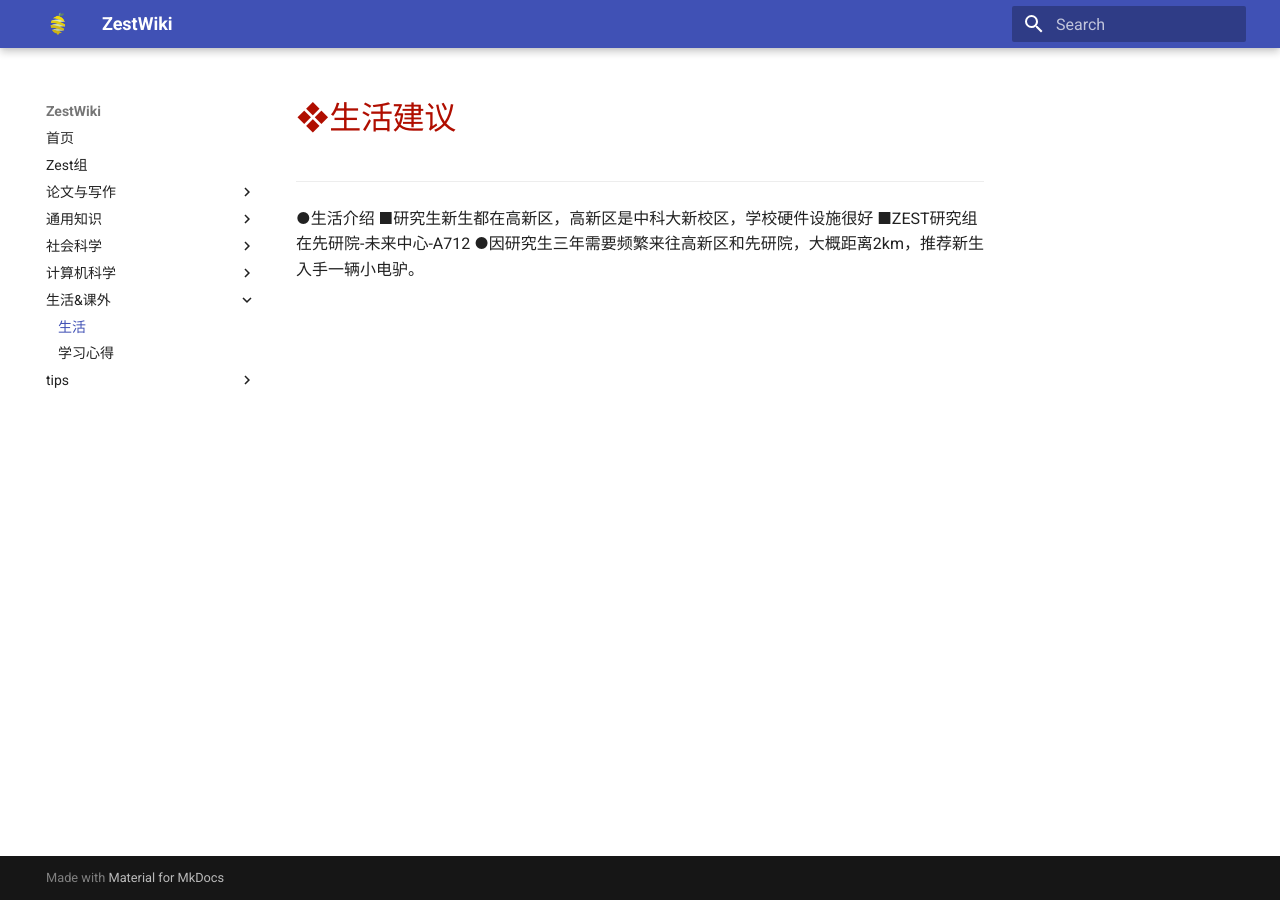
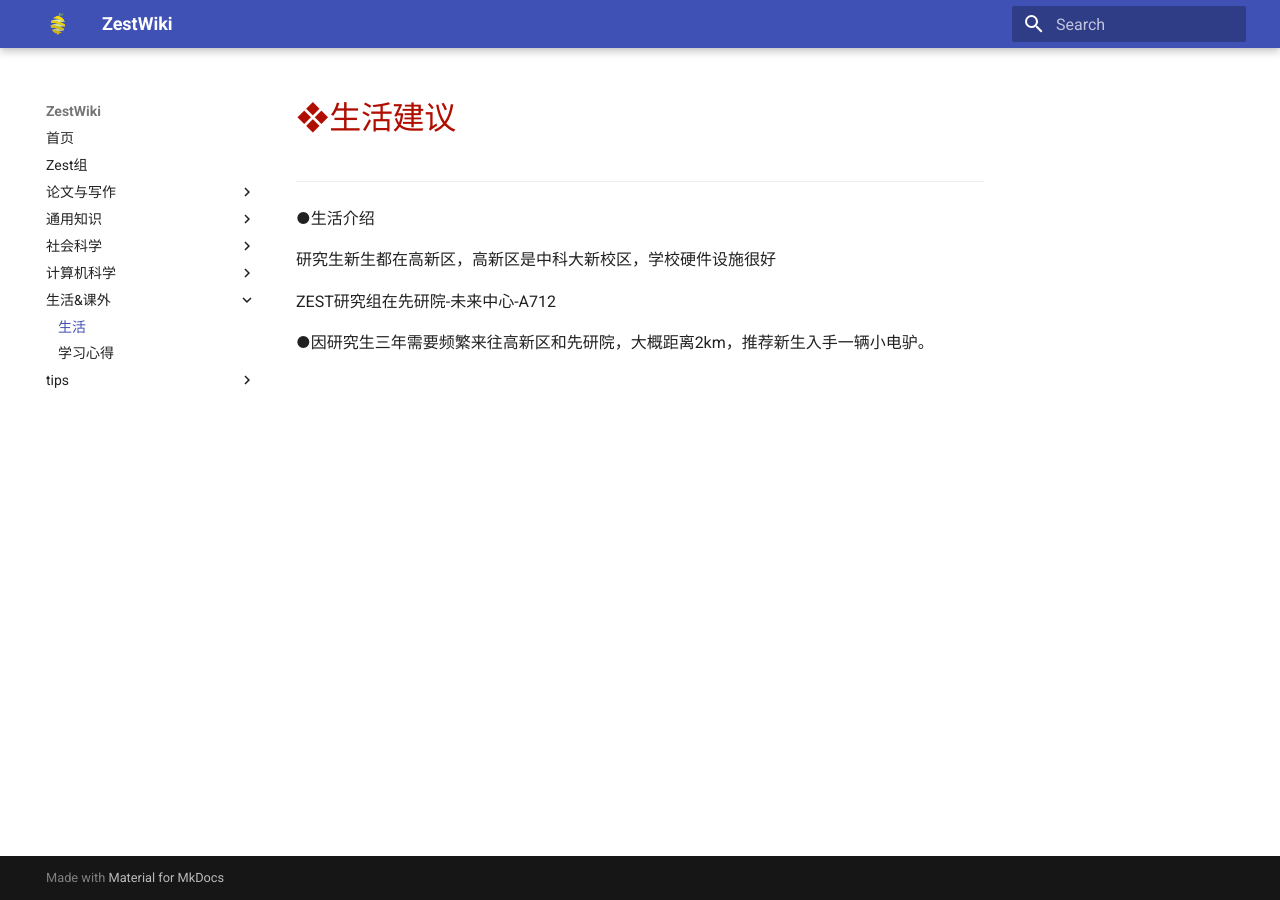
Before and after one commit to jtxdotpy/ZestWiki, an MkDocs documentation site: the page built from docs/after class/life.md, in a window 1280 px wide. Built offline with MkDocs 1.6.1 and Material for MkDocs 9.7.7, drawn with Linux system fonts in a browser that asks for light colours.

```diff
--- a/docs/after class/life.md
+++ b/docs/after class/life.md
@@ -1,6 +1,9 @@
 # <font color="bule">❖生活建议</font>
 ---
 ●生活介绍
-  ■研究生新生都在高新区，高新区是中科大新校区，学校硬件设施很好
-  ■ZEST研究组在先研院-未来中心-A712
+
+  研究生新生都在高新区，高新区是中科大新校区，学校硬件设施很好
+
+  ZEST研究组在先研院-未来中心-A712
+
 ●因研究生三年需要频繁来往高新区和先研院，大概距离2km，推荐新生入手一辆小电驴。
```
